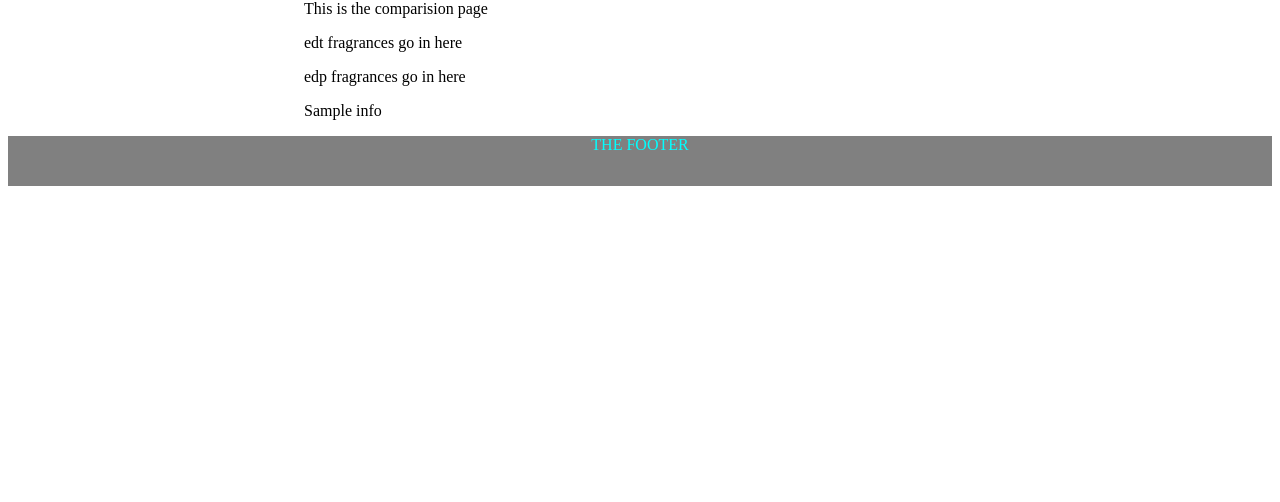
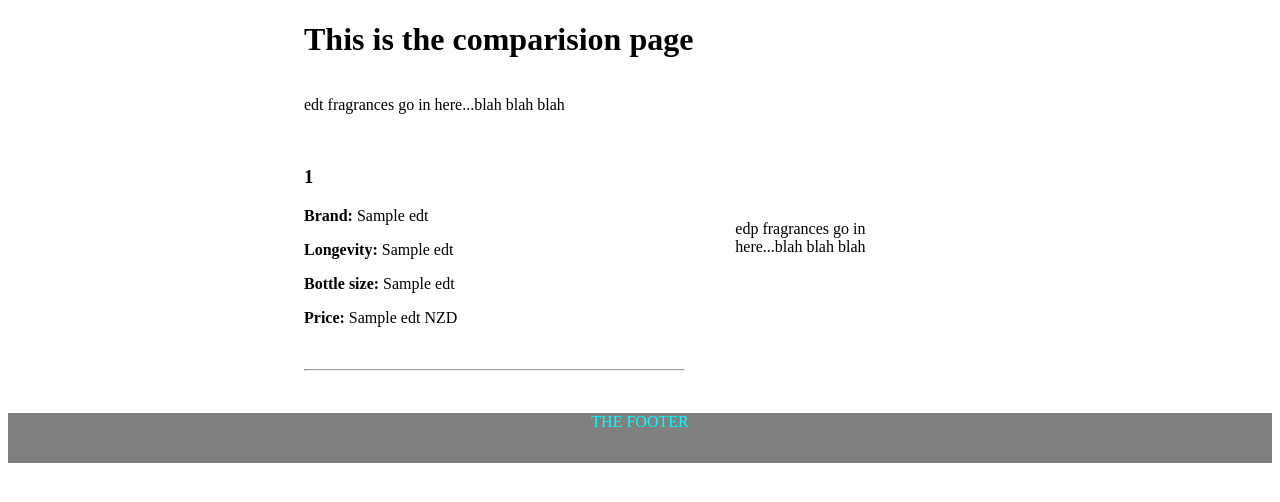
Before and after one commit to kos1070sc/fragrance, a Flask app: template templates/comparision.html in a window 1280 px wide. Shown: the part 108-610 px from the top of the page. Run offline with Flask 3, Linux system fonts and the light colour scheme; the template is opened without the code that fills it: most values are stand-ins (such as "Sample title", 1, 10 or a date in 2020).

Commit message:
comparision page updates

```diff
--- a/routes.py
+++ b/routes.py
@@ -105,10 +105,20 @@ def bottle(id):
 def comparision():
         connection = sqlite3.connect('fragrance.db') #connect to database
         cur = connection.cursor()
-        cur.execute("SELECT * FROM Fragrance;")
-        result = cur.fetchall()
+        cur.execute('''SELECT bottle_name, brand_name,
+                bottle_longevity, bottle_size, bottle_price
+                FROM Fragrance INNER JOIN Designer ON
+                Fragrance.bottle_brand = Designer.brand_id
+                WHERE bottle_concentration = 'EDT';''')
+
+        edt_result = cur.fetchall()
+
+        cur.execute("SELECT * FROM Fragrance WHERE bottle_concentration = 'EDP';")
+        edp_result = cur.fetchall()
         connection.close()
-        return render_template('comparision.html', info = result)
+
+
+        return render_template('comparision.html', edt_comparision = edt_result, edp_conparision = edp_result)
 
 
 
--- a/static/style.css
+++ b/static/style.css
@@ -91,3 +91,23 @@
 .fragrance_info_container{
   padding: 75px;
 }
+
+
+
+
+
+
+/* comparision.html */
+.comparision_container{
+  display: flex;
+  align-items: center;
+}
+
+.edt_container{
+  flex: 2;
+}
+
+.edp_container{
+  flex: 1;
+  padding: 50px;
+}
--- a/templates/bottle_info.html
+++ b/templates/bottle_info.html
@@ -18,5 +18,7 @@
             <li>{{ note[1] }}</li> <!-- Notes -->
         {% endfor %}
 
+    </ul>
+
 
 {%endblock%}
--- a/templates/comparision.html
+++ b/templates/comparision.html
@@ -2,18 +2,42 @@
 
 {%block content%}
 
-<h>
+<h1>
     This is the comparision page
-</h>
+</h1>
 
-<div>
-    <div>
-        <p>edt fragrances go in here</p>
+<div class = "comparision_container">
+    <div class = "edt_container">
+        <p>edt fragrances go in here...blah blah blah</p>
+        <br>
+        {% for edt in edt_comparision %} <!-- edt info for comparision -->
+        <h3>{{ edt[0] }}</h3>
+
+        <p>
+            <strong>Brand: </strong>{{ edt[1] }}
+        </p>
+
+        <p>
+            <strong>Longevity: </strong>{{ edt[2] }}
+        </p>
+
+        <p>
+            <strong>Bottle size: </strong>{{ edt[3] }}
+        </p>
+
+        <p>
+            <strong>Price: </strong>{{ edt[4] }} NZD
+        </p>
+
+        <br>
+        <hr>
+        <br>
+        {% endfor %}
     </div>
 
 
-    <div>
-        <p>edp fragrances go in here</p>
+    <div class = "edp_container">
+        <p>edp fragrances go in here...blah blah blah</p>
     </div>
 
 </div>
@@ -25,10 +49,6 @@
 
 
 
-<p>
-    {{info[0]}}
-</p>
-
 
 
 
```
